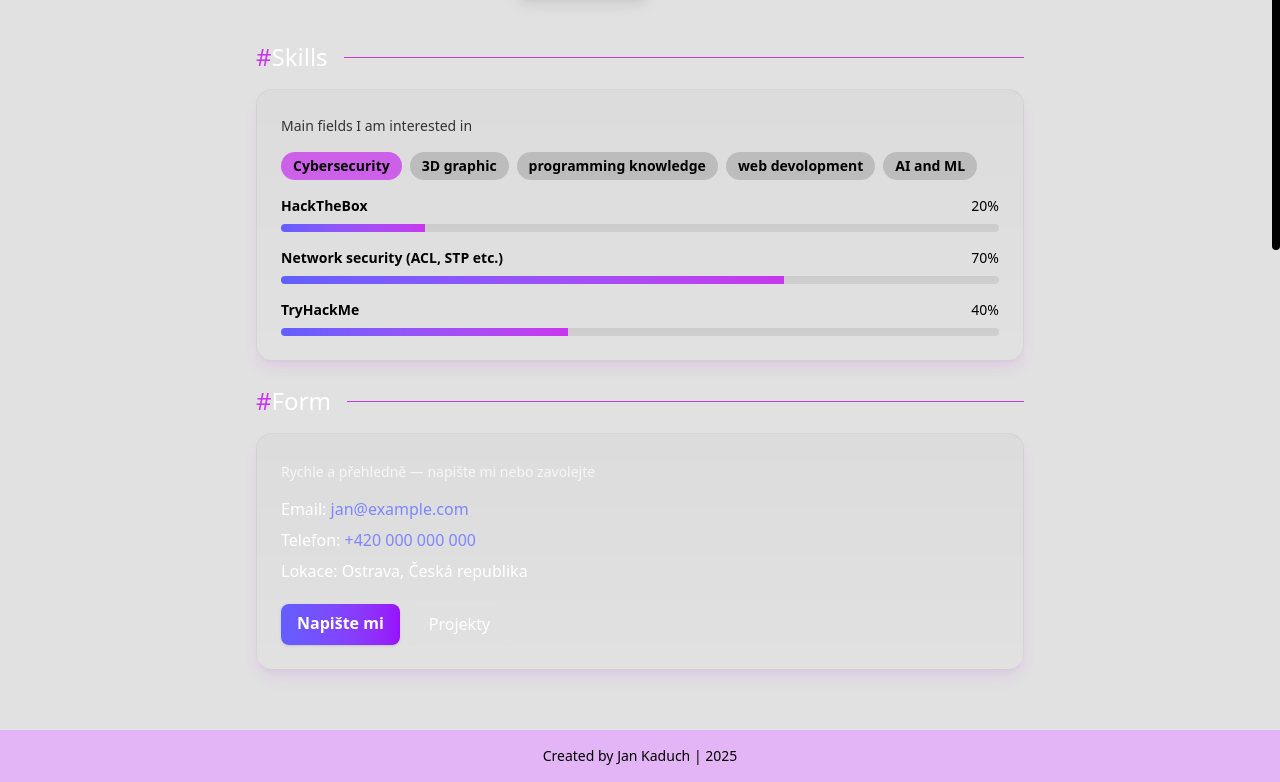
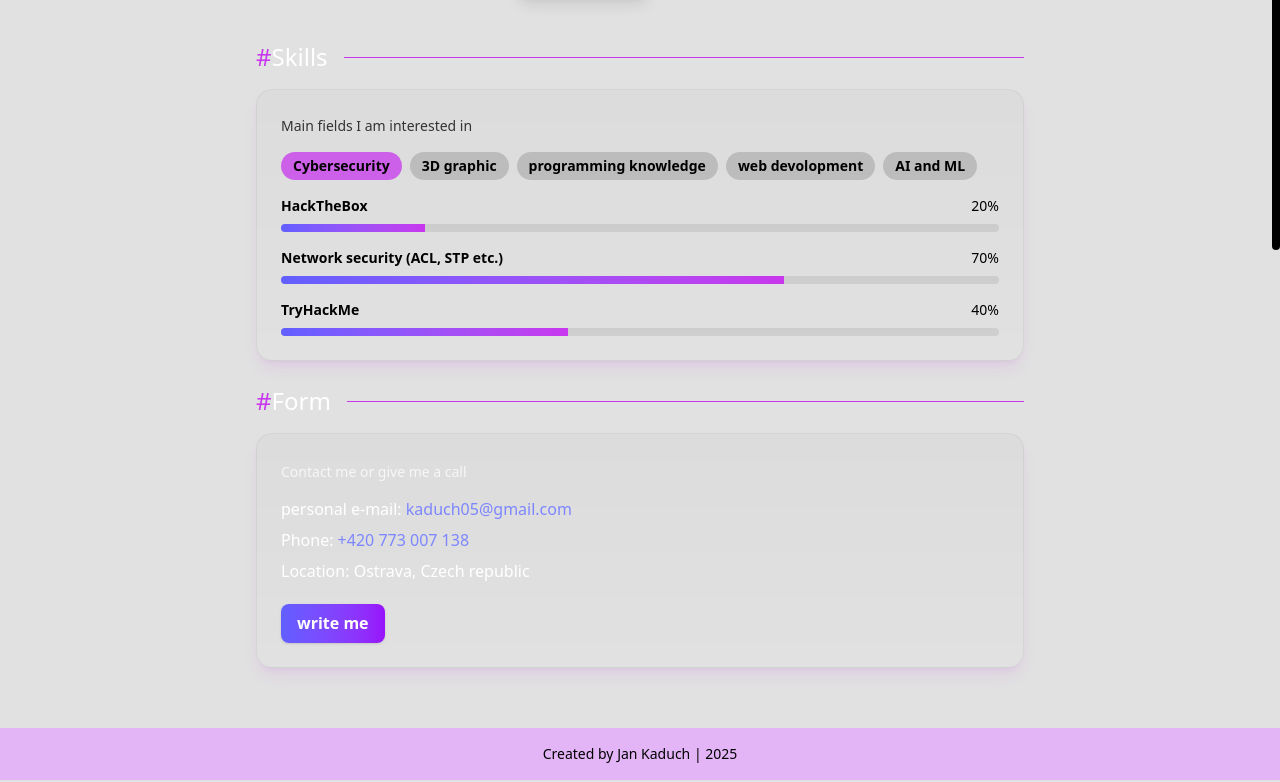
Before and after one commit to jankady/JS-portfolio, a website: page src/index.html in a window 1280 px wide. Shown: the part 350-1132 px from the top of the page. Drawn offline with nearby package versions, Linux system fonts and the light colour scheme; files that its build step writes are made by us from their sources.

Commit message:
form and button id implemetation

```diff
--- a/src/index.html
+++ b/src/index.html
@@ -112,7 +112,8 @@
                         <span class="text-primary">full-stack developing</span> and <span class="text-primary">AI</span>.
                         I love to keep learning new things in It industry every day.</p>
                     <button class="hidden lg:block from-secondary/2 to-transparent border border-secondary/5 rounded-2xl px-5 py-3 shadow-lg mt-10 md:ml-10
-                hover:text-primary cursor-pointer hover:font-bold hover:shadow-xs hover:shadow-primary">Contact Me
+                hover:text-primary cursor-pointer hover:font-bold hover:shadow-xs hover:shadow-primary"><a
+                            href="#form-section">Contact Me</a>
                     </button>
                 </div>
 
@@ -165,19 +166,17 @@
             </div>
             <div class="bg-gradient-to-b from-secondary/2 to-transparent border border-secondary/5 rounded-2xl p-6 shadow-lg shadow-primary/10">
 
-                <p class="text-sm text-white/75 mt-1">Rychle a přehledně — napište mi nebo zavolejte</p>
+                <p class="text-sm text-white/75 mt-1">Contact me or give me a call</p>
 
                 <ul class="mt-4 space-y-2 text-white">
-                    <li>Email: <a class="text-indigo-400" href="mailto:jan@example.com">jan@example.com</a></li>
-                    <li>Telefon: <a class="text-indigo-400" href="tel:+420000000000">+420 000 000 000</a></li>
-                    <li>Lokace: Ostrava, Česká republika</li>
+                    <li>personal e-mail: <a class="text-indigo-400" href="mailto:kaduch05@gmail.com">kaduch05@gmail.com</a></li>
+                    <li>Phone: <a class="text-indigo-400" href="tel:+420773007138">+420 773 007 138</a></li>
+                    <li>Location: Ostrava, Czech republic</li>
                 </ul>
 
                 <div class="mt-5 flex flex-wrap gap-3">
                     <a class="inline-block bg-gradient-to-r from-indigo-500 to-purple-600 text-white font-semibold px-4 py-2 rounded-lg shadow"
-                       href="mailto:jan@example.com">Napište
-                        mi</a>
-                    <a class="inline-block border border-white/6 text-white px-4 py-2 rounded-lg" href="projects.html">Projekty</a>
+                       href="mailto:jan@example.com">write me</a>
                 </div>
 
             </div>
```
